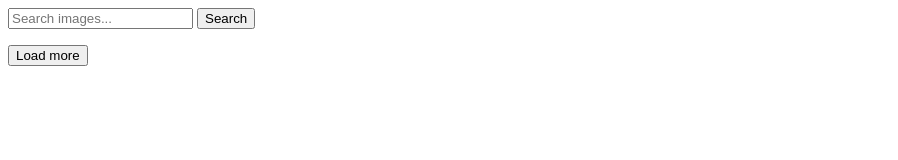
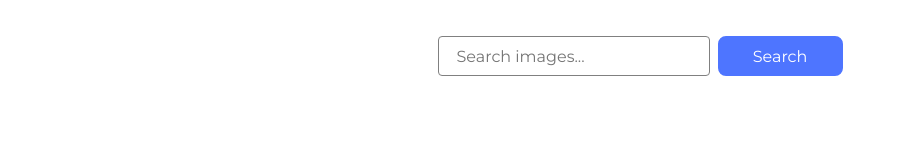
Before and after one commit to pkinzerskiy/goit-js-hw-12, a plain HTML site: page index.html in a window 1280 px wide. Shown: the whole page, without its empty margins (0-898 px from the left). Drawn offline with Linux system fonts and the light colour scheme; files that its build step writes are made by us from their sources.

Commit message:
Deploying to gh-pages from @ pkinzerskiy/goit-js-hw-12@3c1b93ca2afd7185678f583d71bf9ed963047a35 🚀

```diff
--- a/index.html
+++ b/index.html
@@ -2,7 +2,7 @@
 <html lang="en">
   <head>
     <meta charset="UTF-8" />
-    <link rel="icon" type="image/svg+xml" href="/https://goit-js-hw-12/favicon.svg" />
+    <link rel="icon" type="image/svg+xml" href="/goit-js-hw-12/favicon.svg" />
     <meta name="viewport" content="width=device-width, initial-scale=1.0" />
     <link rel="preconnect" href="https://fonts.gstatic.com" crossorigin />
     <link
@@ -10,10 +10,10 @@
       rel="stylesheet"
     />
     <title>Vanilla App Template</title>
-    <script type="module" crossorigin src="/https://goit-js-hw-12/index.js"></script>
-    <link rel="modulepreload" crossorigin href="/https://goit-js-hw-12/assets/vendor-CrlV4O_2.js">
-    <link rel="stylesheet" crossorigin href="/https://goit-js-hw-12/assets/vendor-CWKLx11g.css">
-    <link rel="stylesheet" crossorigin href="/https://goit-js-hw-12/assets/index-CA0D9maz.css">
+    <script type="module" crossorigin src="/goit-js-hw-12/index.js"></script>
+    <link rel="modulepreload" crossorigin href="/goit-js-hw-12/assets/vendor-CrlV4O_2.js">
+    <link rel="stylesheet" crossorigin href="/goit-js-hw-12/assets/vendor-CWKLx11g.css">
+    <link rel="stylesheet" crossorigin href="/goit-js-hw-12/assets/index-CA0D9maz.css">
   </head>
   <body>
     <main>
```
